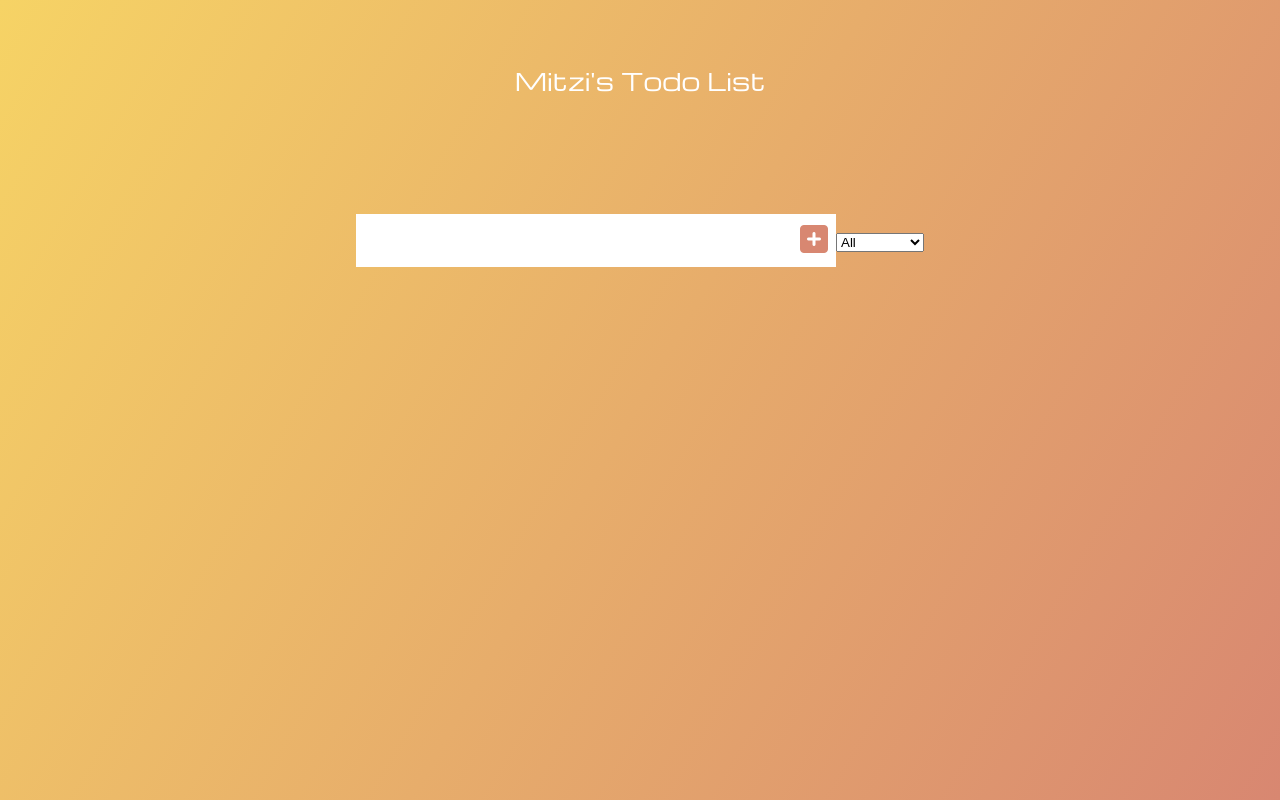
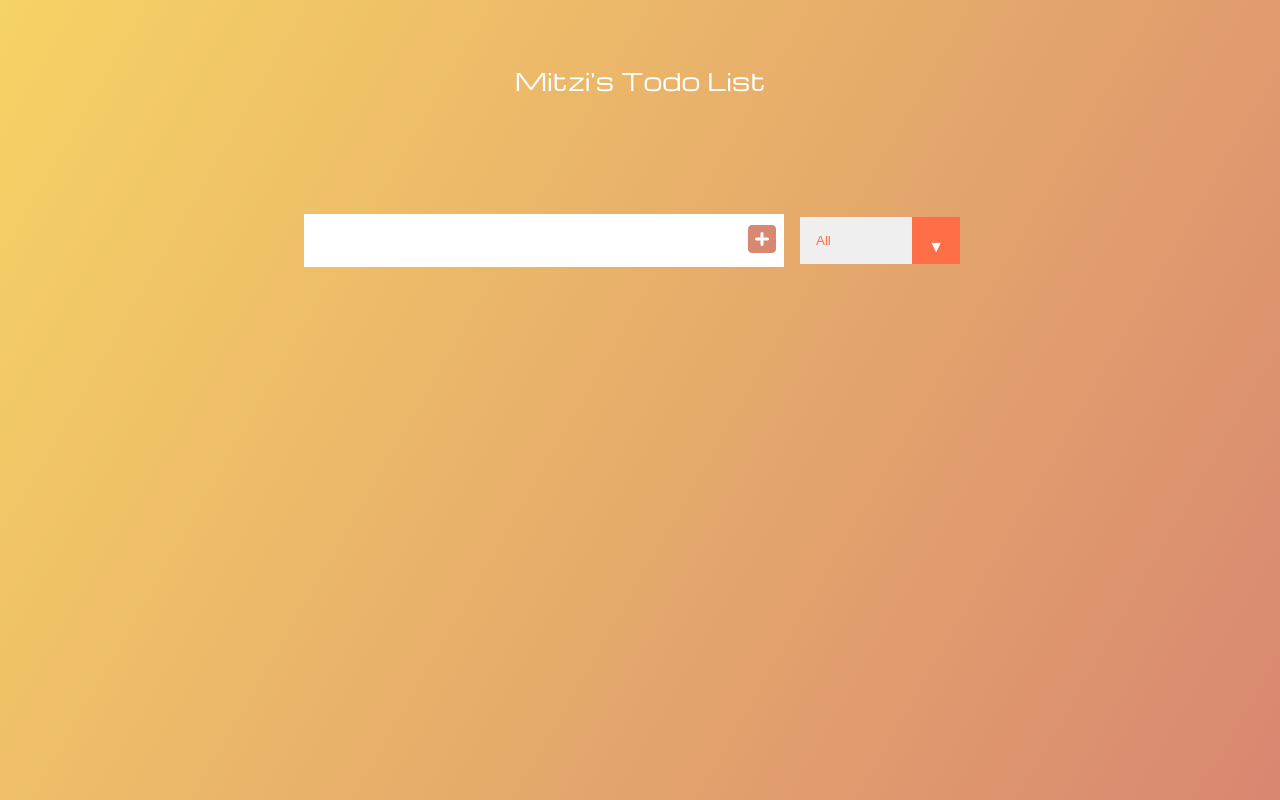
Before and after one commit to mitzie17/vanilla_js_todo, a plain HTML site: page index.html in a window 1280 px wide. Drawn offline with nearby package versions, Linux system fonts and the light colour scheme.

Commit message:
add styles to the select filter options

```diff
--- a/style.css
+++ b/style.css
@@ -101,3 +101,41 @@ form button:hover {
   transform: translateY(8rem) rotateZ(20deg);
   opacity: 0;
 }
+
+/* remove all default styles for the select element first */
+select {
+  -webkit-appearance: none;
+  -moz-appearance: none;
+  appearance: none;
+  outline: none;
+  border: none;
+}
+
+.select {
+  margin: 1rem;
+  position: relative;
+  overflow: hidden;
+}
+
+select {
+  color: #ff6f47;
+  width: 10rem;
+  cursor: pointer;
+  padding: 1rem;
+}
+
+.select::after {
+  content: "\25BC";
+  position: absolute;
+  background: #ff6f47;
+  top: 0;
+  right: 0;
+  padding: 1rem;
+  pointer-events: none;
+  transition: all 0.3s ease;
+}
+
+.select:hover::after {
+  background: white;
+  color: #ff6f47;
+}
```
